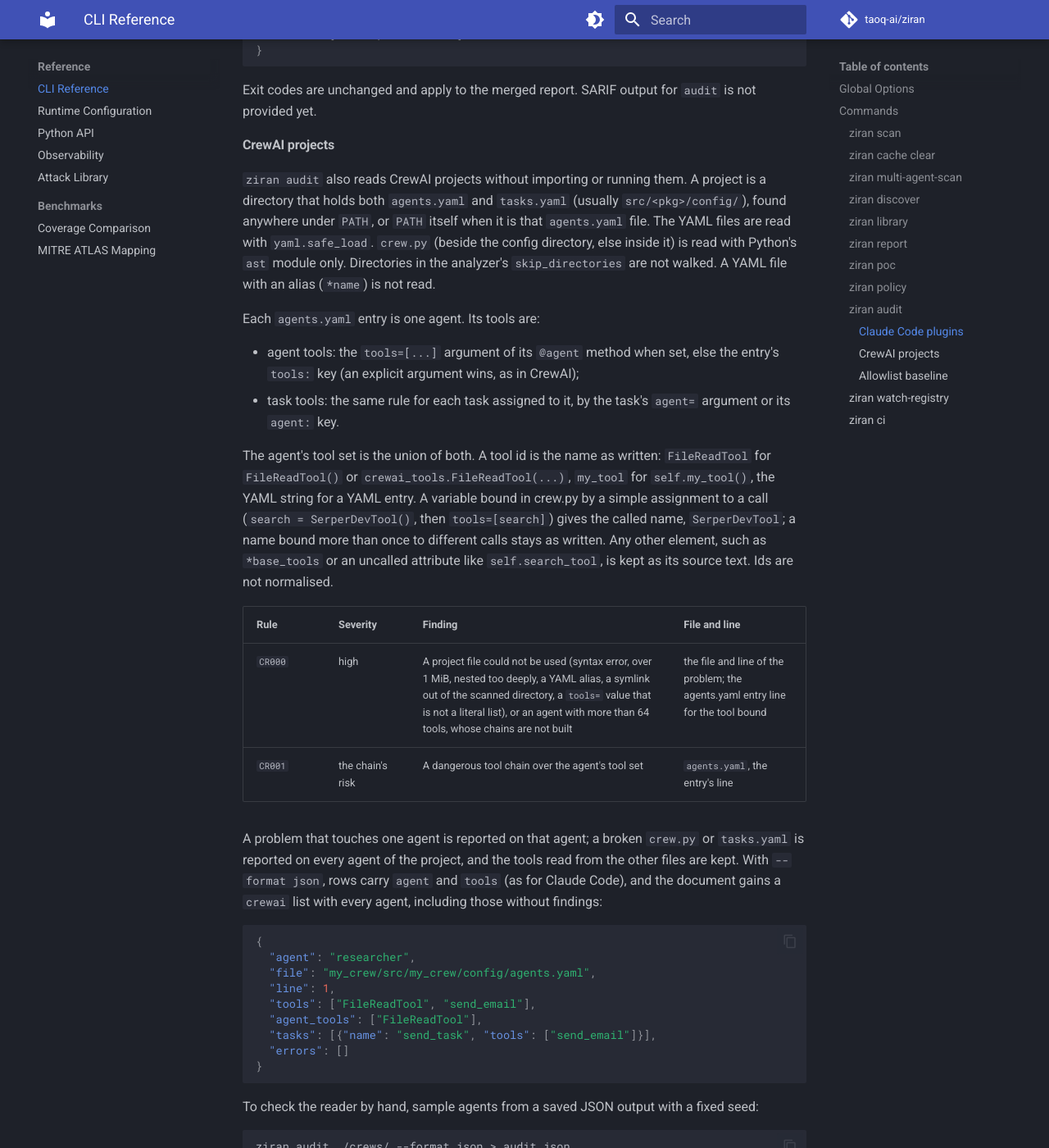
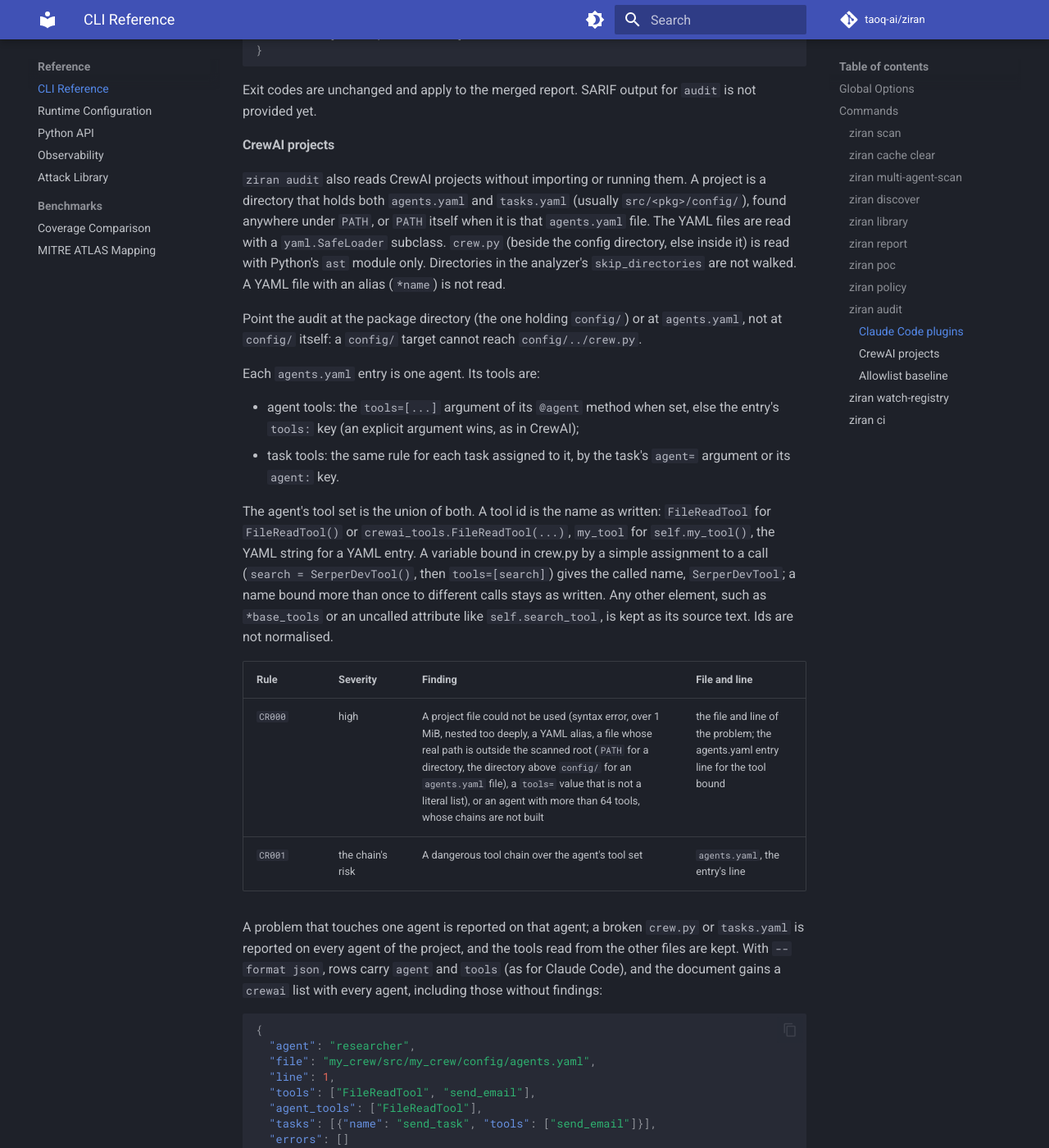
Before and after one commit to taoq-ai/ziran, an MkDocs documentation site: the page built from docs/reference/cli.md, in a window 1280 px wide and 1400 px high, scrolled down 8617 px. Shown: the whole window at 82% size. Built offline with MkDocs 1.6.1 and Material for MkDocs 9.7.7, drawn with Linux system fonts in a browser that asks for light colours; comment, search, counter and statistics services are not loaded.

Commit message:
fix(audit): keep the CrewAI read root at PATH and catch long-integer ValueErrors
Revert the config-directory root widening from the previous round: a
directory PATH is the scanned root for every project under it, so a repo
with agents.yaml and tasks.yaml at its top can no longer read a sibling
directory through a symlink. Turn YAML top-level keys into strings inside
the parse handler, so a long hex, octal or sexagesimal key is an invalid
file. Catch ValueError and MemoryError from ast.unparse with
RecursionError. Record the alias evidence and a corpus-share overturn,
and name the SafeLoader subclass in the spec and docs.

```diff
--- a/docs/reference/cli.md
+++ b/docs/reference/cli.md
@@ -332,9 +332,12 @@
 `ziran audit` also reads CrewAI projects without importing or running them. A project is a
 directory that holds both `agents.yaml` and `tasks.yaml` (usually `src/<pkg>/config/`), found
 anywhere under `PATH`, or `PATH` itself when it is that `agents.yaml` file. The YAML files are read
-with `yaml.safe_load`. `crew.py` (beside the config directory, else inside it) is read with Python's
-`ast` module only. Directories in the analyzer's `skip_directories` are not walked. A YAML file
-with an alias (`*name`) is not read.
+with a `yaml.SafeLoader` subclass. `crew.py` (beside the config directory, else inside it) is read
+with Python's `ast` module only. Directories in the analyzer's `skip_directories` are not walked.
+A YAML file with an alias (`*name`) is not read.
+
+Point the audit at the package directory (the one holding `config/`) or at `agents.yaml`, not at
+`config/` itself: a `config/` target cannot reach `config/../crew.py`.
 
 Each `agents.yaml` entry is one agent. Its tools are:
 
@@ -353,7 +356,7 @@
 
 | Rule | Severity | Finding | File and line |
 |------|----------|---------|---------------|
-| `CR000` | high | A project file could not be used (syntax error, over 1 MiB, nested too deeply, a YAML alias, a symlink out of the scanned directory, a `tools=` value that is not a literal list), or an agent with more than 64 tools, whose chains are not built | the file and line of the problem; the agents.yaml entry line for the tool bound |
+| `CR000` | high | A project file could not be used (syntax error, over 1 MiB, nested too deeply, a YAML alias, a file whose real path is outside the scanned root (`PATH` for a directory, the directory above `config/` for an `agents.yaml` file), a `tools=` value that is not a literal list), or an agent with more than 64 tools, whose chains are not built | the file and line of the problem; the agents.yaml entry line for the tool bound |
 | `CR001` | the chain's risk | A dangerous tool chain over the agent's tool set | `agents.yaml`, the entry's line |
 
 A problem that touches one agent is reported on that agent; a broken `crew.py` or `tasks.yaml` is
```
Also changed, not shown: specs/056-crewai-extractor/plan.md (+8 -6 lines), specs/056-crewai-extractor/spec.md (+18 -11 lines), specs/056-crewai-extractor/tasks.md (+13 -0 lines), 2 other files.
